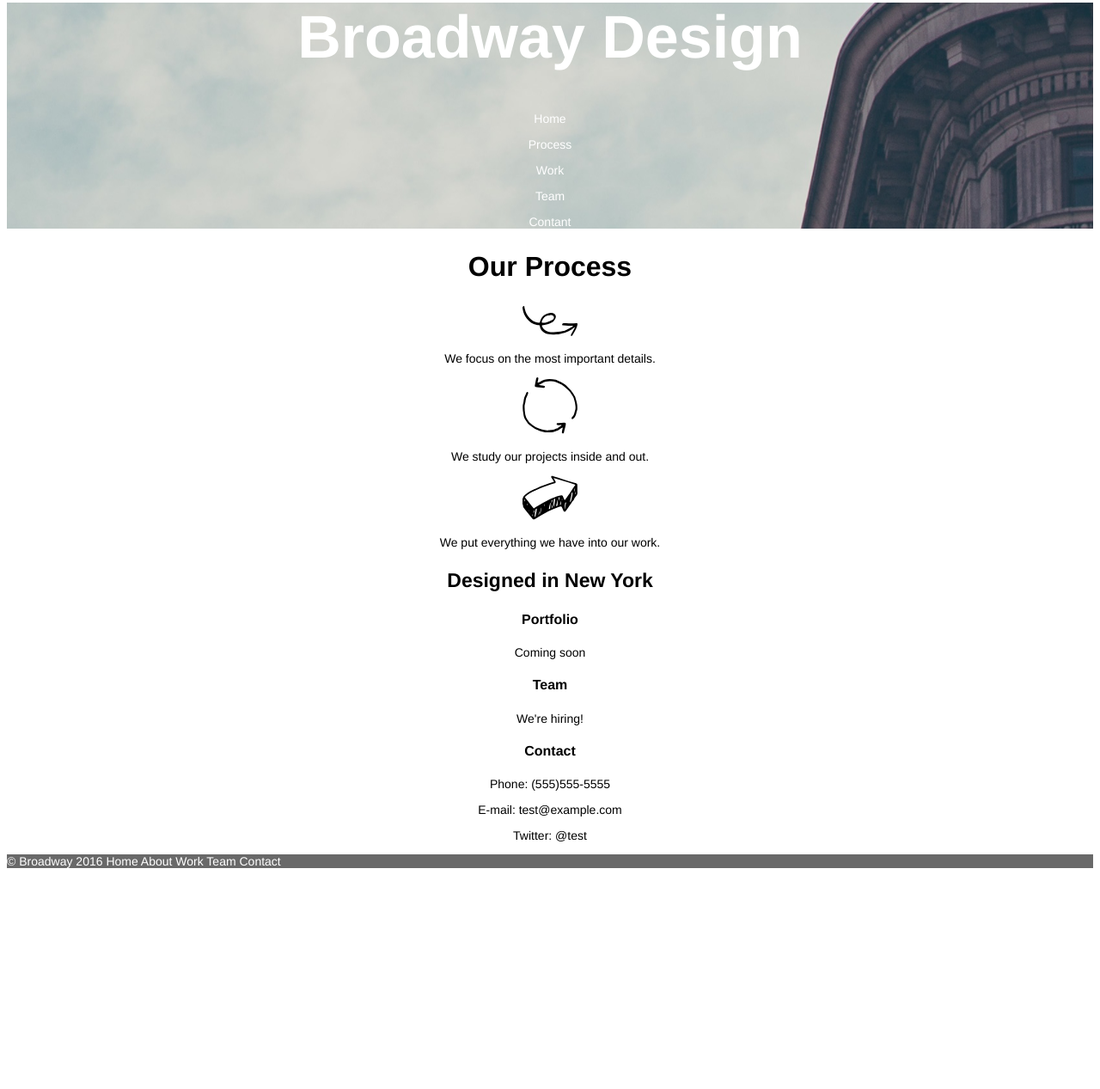
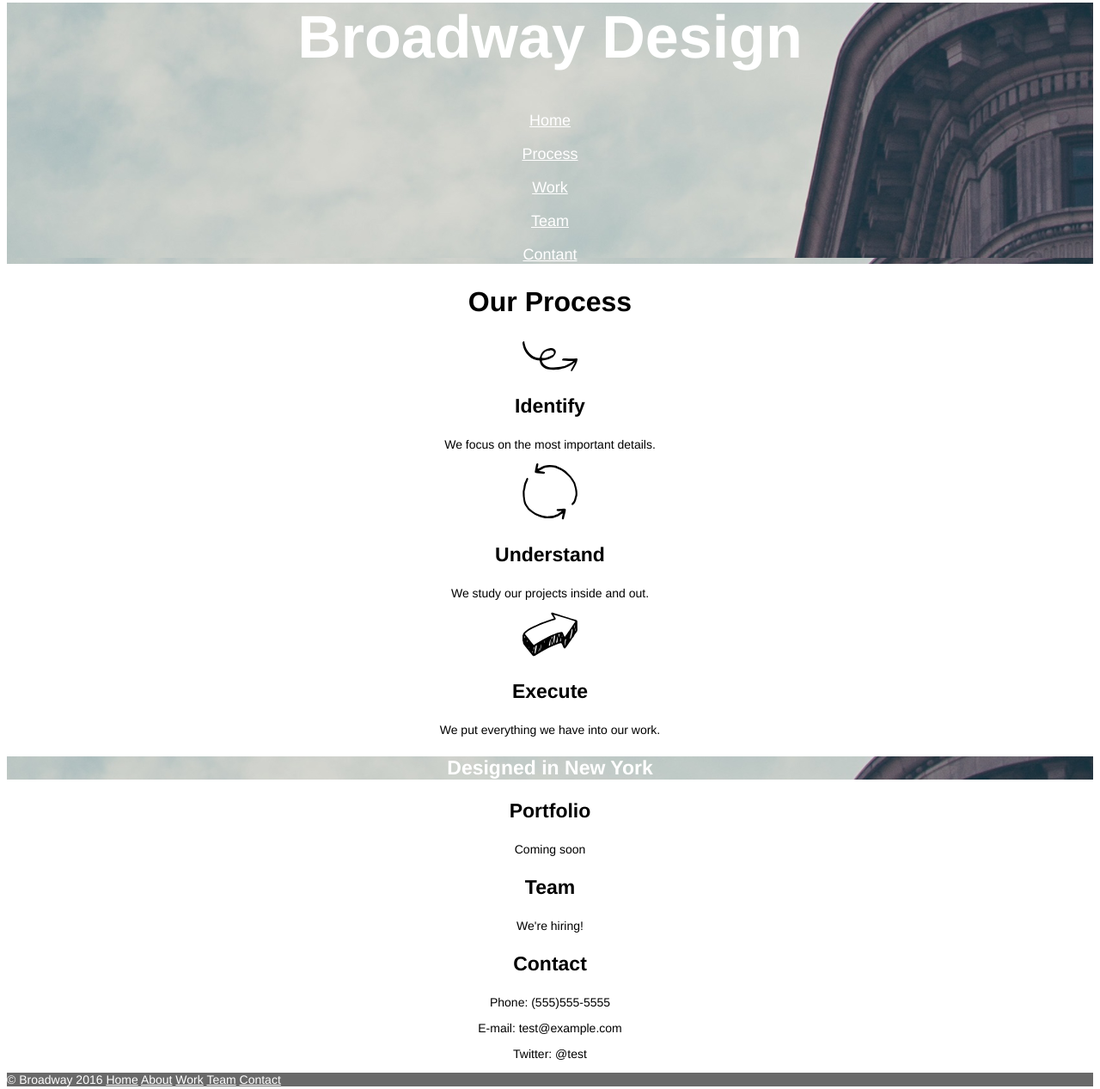
Before and after one commit to JisunYou/broadway, a plain HTML site: page index.html in a window 1280 px wide. Shown: the part 44-1311 px from the top of the page at 86% size. Before the commit the page ends 1068 px from the top, so only its background shows below. Drawn offline with Linux system fonts and the light colour scheme.

Commit message:
add a tag and style

```diff
--- a/index.html
+++ b/index.html
@@ -8,35 +8,38 @@
 	<div class="header">
 		<h1>Broadway Design</h1>
 		<div class="nav">
-			<p>Home</p>
-			<p>Process</p>
-			<p>Work</p>
-			<p>Team</p>
-			<p>Contant</p>
+			<p><a href="#">Home</a></p>
+			<p><a href="#">Process</a></p>
+			<p><a href="#">Work</a></p>
+			<p><a href="#">Team</a></p>
+			<p><a href="#">Contant</a></p>
 		</div>
 	</div>
 	<div class="process">
 		<h2>Our Process</h2>
 		<img src="resources/images/identify.svg">
+		<h3>Identify</h3>
 		<p>We focus on the most important details.</p>
 		<img src="resources/images/understand.svg">
+		<h3>Understand</h3>
 		<p>We study our projects inside and out.</p>
 		<img src="resources/images/execute.svg">
+		<h3>Execute</h3>
 		<p>We put everything we have into our work.</p>
 	</div>
 	<div class="contact">
-		<h3>Designed in New York</h3>
-		<h4>Portfolio</h4>
+		<h3 class="subtitle">Designed in New York</h3>
+		<h3>Portfolio</h3>
 		<p>Coming soon</p>
-		<h4>Team</h4>
+		<h3>Team</h3>
 		<p>We're hiring!</p>
-		<h4>Contact</h4>
+		<h3>Contact</h3>
 		<p>Phone: (555)555-5555</p>
 		<p>E-mail: test@example.com</p>
 		<p>Twitter: @test</p>
 	</div>
 	<div class="footer">
-		<p>© Broadway 2016 Home About Work Team Contact</p>
+		<p>© Broadway 2016 <a href="#">Home</a> <a href="#">About</a> <a href="#">Work</a> <a href="#">Team</a> <a href="#">Contact</a></p>
 	</div>
 </body>
 </html>
--- a/resources/css/style.css
+++ b/resources/css/style.css
@@ -10,7 +10,7 @@ h1 {
 	font-weight: bold;
 	color: white;
 }
-.nav {
+.nav p {
 	font-size: 18px;
 	color: white;
 }
@@ -35,3 +35,6 @@ p {
 	background-color: dimgray;
 	text-align: left;
 }
+a:link, a:visited {
+	color: white;
+}
```
